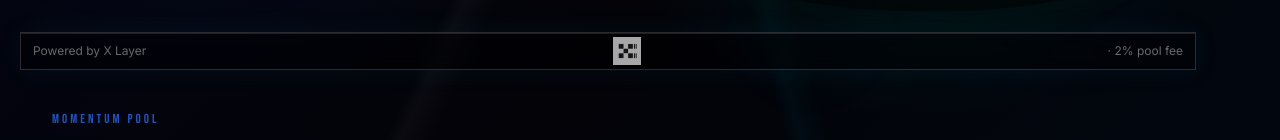
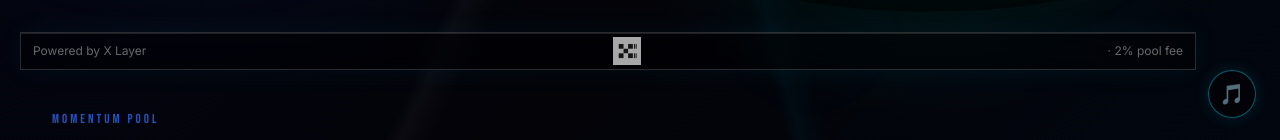
Before and after one commit to latest63/Latest-MomentumPool, a Next.js app: page / in a window 1280 px wide. Shown: the part 658-798 px from the top of the page. Built offline with nearby package versions, Linux system fonts and the light colour scheme.

Commit message:
Add Shakira ft Burna Boy - Dai Dai as theme song with autoplay

```diff
--- a/app/globals.css
+++ b/app/globals.css
@@ -531,6 +531,41 @@ body {
   .hero-cta { font-size: 16px; padding: 14px 32px; }
 }
 
+/* ═════════════════════ THEME SONG ═════════════════════ */
+
+.theme-song {
+  position: fixed;
+  bottom: 24px;
+  right: 24px;
+  z-index: 999;
+}
+
+.theme-song-iframe {
+  display: none; /* hidden — audio only */
+}
+
+.theme-song-btn {
+  width: 48px;
+  height: 48px;
+  border-radius: 50%;
+  border: 1.5px solid rgba(0, 229, 255, 0.4);
+  background: rgba(3, 3, 8, 0.85);
+  backdrop-filter: blur(8px);
+  font-size: 20px;
+  cursor: pointer;
+  display: flex;
+  align-items: center;
+  justify-content: center;
+  transition: all 0.25s ease;
+  box-shadow: 0 0 16px rgba(0, 229, 255, 0.12);
+}
+
+.theme-song-btn:hover {
+  border-color: var(--cyan);
+  box-shadow: 0 0 24px rgba(0, 229, 255, 0.3);
+  transform: scale(1.08);
+}
+
 /* ═════════════════════ BRAND BAR ═════════════════════ */
 
 .brand-bar {
--- a/app/page.tsx
+++ b/app/page.tsx
@@ -19,6 +19,29 @@ export default function Home() {
   return (
     <>
       <Nav />
+
+      {/* ────────── Theme Song ────────── */}
+      <div className="theme-song">
+        <iframe
+          id="theme-youtube"
+          src="https://www.youtube.com/embed/by7dgQSaFTw?enablejsapi=1&autoplay=1&mute=1&loop=1&playlist=by7dgQSaFTw"
+          className="theme-song-iframe"
+          allow="autoplay"
+          title="Dai Dai - Shakira ft Burna Boy"
+        />
+        <button
+          className="theme-song-btn"
+          onClick={() => {
+            const iframe = document.getElementById('theme-youtube') as HTMLIFrameElement;
+            if (iframe?.contentWindow) {
+              iframe.contentWindow.postMessage('{"event":"command","func":"play","args":""}', '*');
+            }
+          }}
+          aria-label="Play theme song"
+        >
+          🎵
+        </button>
+      </div>
 
       {/* ────────── HERO ────────── */}
       <div className="hero-wrap split-hero">
```
Also changed, not shown: 1 other file (tests, documents, lock files or other folders).
